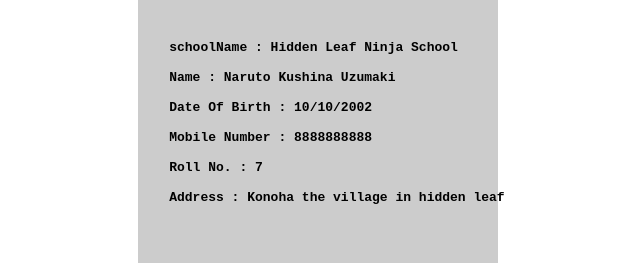
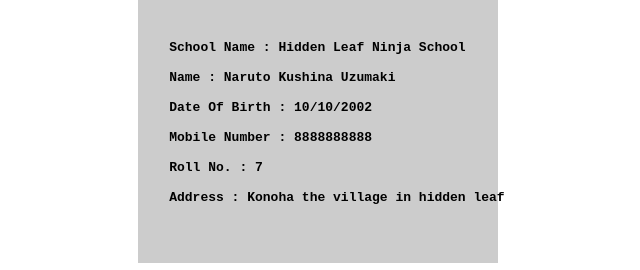
Before and after one commit to Prathmesh-Kamble-10/Figma_Project, a plain HTML site: page identitycard.html in a window 1280 px wide. Shown: the part 387-657 px from the top of the page, 462-1102 px from the left. Drawn offline with Linux system fonts and the light colour scheme.

Commit message:
pre tag content changed

```diff
--- a/identitycard.html
+++ b/identitycard.html
@@ -18,7 +18,7 @@
     <pre>
 
 
-    schoolName : Hidden Leaf Ninja School
+    School Name : Hidden Leaf Ninja School
 
     Name : Naruto Kushina Uzumaki
 
```
